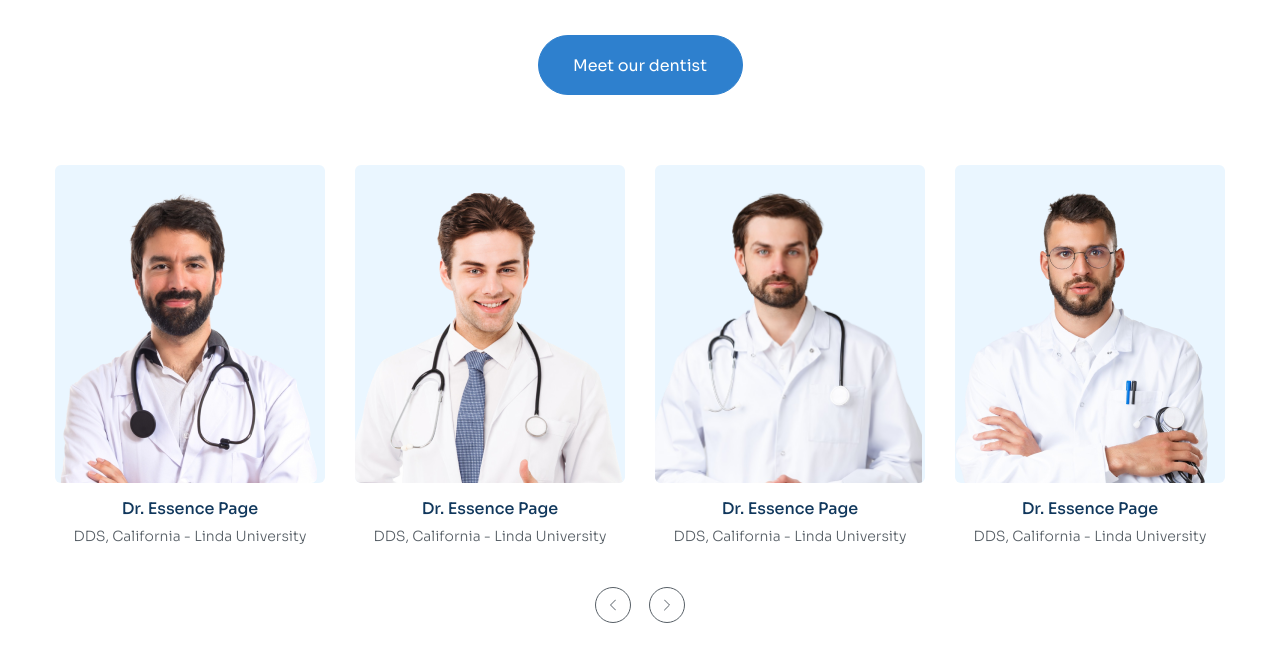
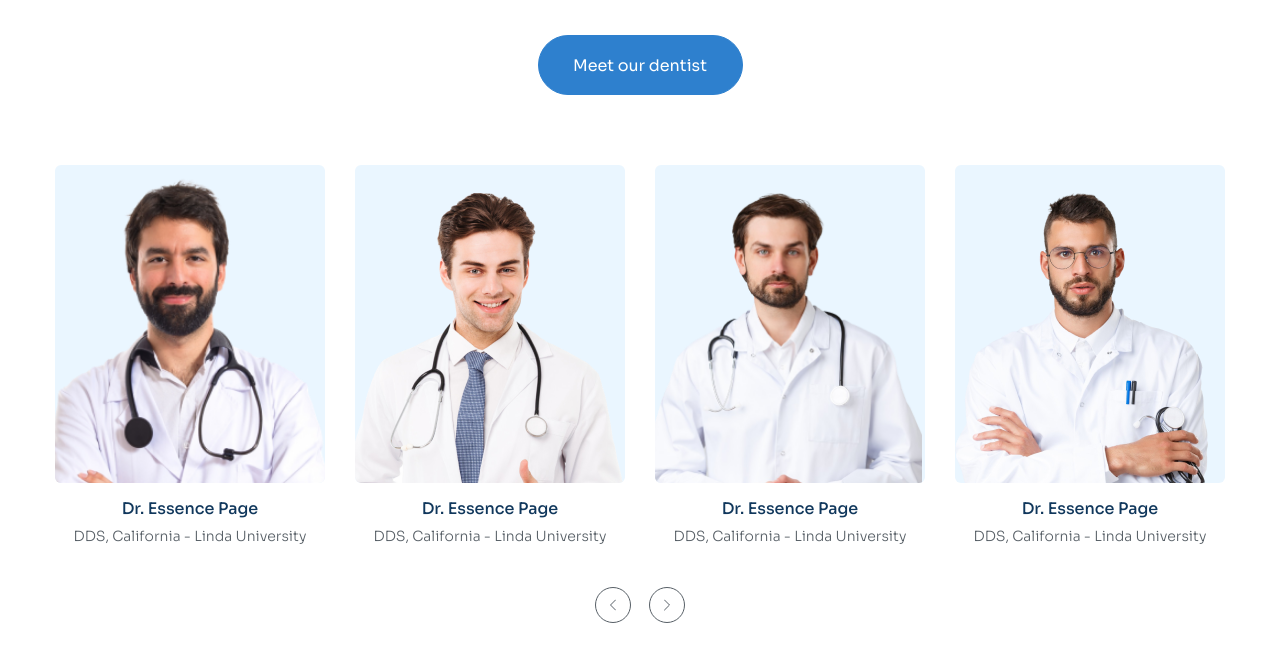
Before and after one commit to Jwhs1111/F8-Project-3, a plain HTML site: page index.html in a window 1280 px wide. In both pictures the pointer is over the picture 186 px from the left and 3959 px from the top of the page. Shown: the part 3621-4283 px from the top of the page. Drawn offline with Linux system fonts and the light colour scheme.

Commit message:
Make part of member #2

```diff
--- a/assets/css/styles.css
+++ b/assets/css/styles.css
@@ -437,6 +437,10 @@ a {
     margin-top: 70px;
 }
 
+.member-item:hover .member-item__thumb {
+    transform: scale(1.1);
+}
+
 .member-item__img-bg {
     padding-top: 28px;
     border-radius: 6px;
@@ -449,6 +453,7 @@ a {
     max-width: 100%;
     height: 290px;
     object-fit: cover;
+    transition: all 0.3s;
 }
 
 .member-item__name {
```
